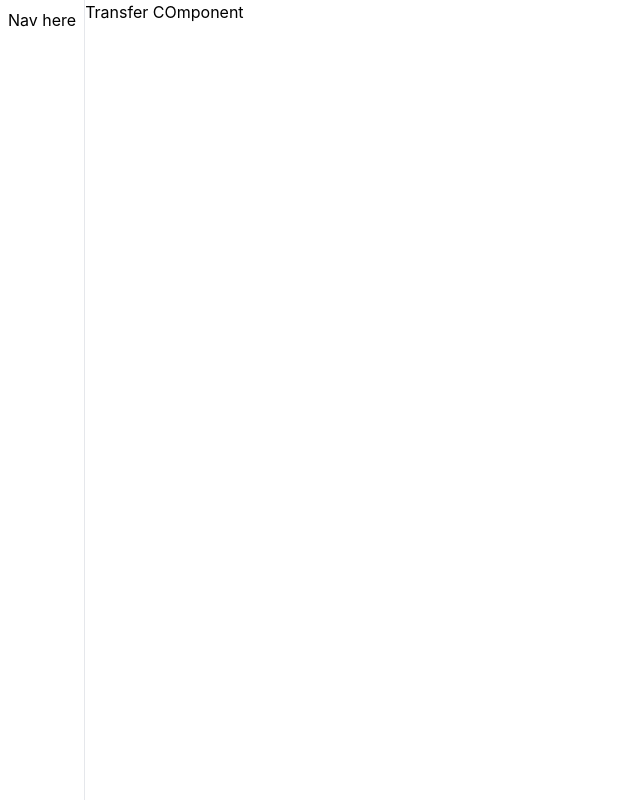
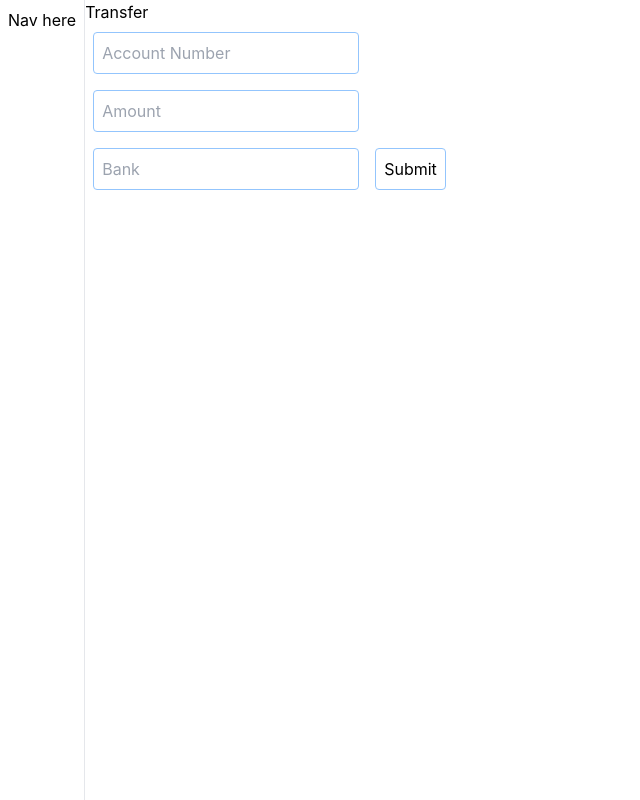
Before and after one commit to Felixadegboyega/react-class-app-level3, a React (Create React App) app: page /user/transfer in a window 1280 px wide. Shown: the whole page, without its empty margins (0-640 px from the left). Built offline with nearby package versions, Linux system fonts and the light colour scheme; sample sign-in values are in the browser's storage.

Commit message:
formik and yup

```diff
--- a/package.json
+++ b/package.json
@@ -7,12 +7,14 @@
     "@testing-library/react": "^13.4.0",
     "@testing-library/user-event": "^13.5.0",
     "axios": "^1.1.3",
+    "formik": "^2.2.9",
     "react": "^18.2.0",
     "react-dom": "^18.2.0",
     "react-router": "^6.4.2",
     "react-router-dom": "^6.4.2",
     "react-scripts": "5.0.1",
-    "web-vitals": "^2.1.4"
+    "web-vitals": "^2.1.4",
+    "yup": "^0.32.11"
   },
   "scripts": {
     "start": "react-scripts start",
--- a/src/ConnectToBackend.js
+++ b/src/ConnectToBackend.js
@@ -11,6 +11,8 @@ export const ConnectToBackend = () => {
 			})
 			.then(result => {
 				console.log(result.data);
+			}).catch(err => {
+
 			})
 		// fetch("http://localhost:3200/new-todo", {
 		// 	method: "POST",
--- a/src/pages/Transfer.js
+++ b/src/pages/Transfer.js
@@ -1,8 +1,41 @@
+import {useFormik} from 'formik'
 import React from 'react'
+import * as Yup from 'yup'
 
 const Transfer = () => {
+	// const schema
+	const validationSchema = Yup.object({
+		accountNumber: Yup.string()
+			.required("Account Number is required")
+			.length(10, "Account number cannot exceed 10 digits"),
+		amount: Yup.number()
+			.required("Amount is required")
+			.max(10000, "You cannot transfer above your balance"),
+		bankName: Yup.string()
+			.required("Account Number is required")
+	})
+
+	let formik = useFormik({
+		initialValues: {
+			accountNumber: "",
+			amount: "",
+			bankName: ""
+		},
+		validationSchema,
+		// validationSchema : schema
+		onSubmit: (values) => {
+			console.log(values);
+		}
+	})
+
 	return (
-		<div>Transfer COmponent</div>
+		<div>
+			<h3>Transfer</h3>
+			<input placeholder='Account Number' className='border-blue-300 border rounded p-2  outline-none m-2' value={formik.values.accountNumber} onChange={formik.handleChange} name="accountNumber" /> <br />
+			<input placeholder='Amount' className='border-blue-300 border rounded p-2  outline-none m-2' value={formik.values.amount} onChange={formik.handleChange} name="amount" /> <br />
+			<input placeholder='Bank' className='border-blue-300 border rounded p-2  outline-none m-2' value={formik.values.bankName} onChange={formik.handleChange} name="bankName" />
+			<input onClick={formik.handleSubmit} type="button" value="Submit" placeholder='Bank' className='cursor-pointer border-blue-300 border rounded p-2  outline-none m-2' />
+		</div>
 	)
 }
 
--- a/src/router.js
+++ b/src/router.js
@@ -15,18 +15,18 @@ export const MainRouter = () => {
 			<div className='flex '>
 				{/* <Nav /> */}
 				<Routes>
-					<Route path='/' element={<Navigate to="/home" />} />
-					<Route path='/home' element={<HomePage />} />
-					<Route path='/about/' element={<About />} />
-					<Route path='/profile/:username' element={<Profile />} />
-					<Route path='/user' element={<UserGuard />} children={
+					<Route key="index" path='/' element={<Navigate to="/home" />} />
+					<Route key="home" path='/home' element={<HomePage />} />
+					<Route key="about" path='/about/' element={<About />} />
+					<Route key="profile" path='/profile/:username' element={<Profile />} />
+					<Route key="user" path='/user' element={<UserGuard />} children={
 						[
-							<Route path="dashboard" element={<UserDashboard />} />,
-							<Route path="transfer" element={<Transfer />} />
+							<Route key="dashboard" path="dashboard" element={<UserDashboard />} />,
+							<Route key="transfer" path="transfer" element={<Transfer />} />
 						]
 					} />
-					<Route path="login" element={<Login />} />
-					<Route path='*' element={<NotFound />} />
+					<Route key="login" path="login" element={<Login />} />
+					<Route key="all" path='*' element={<NotFound />} />
 				</Routes>
 			</div>
 		</BrowserRouter>
```
Also changed, not shown: 1 other file (tests, documents, lock files or other folders).
